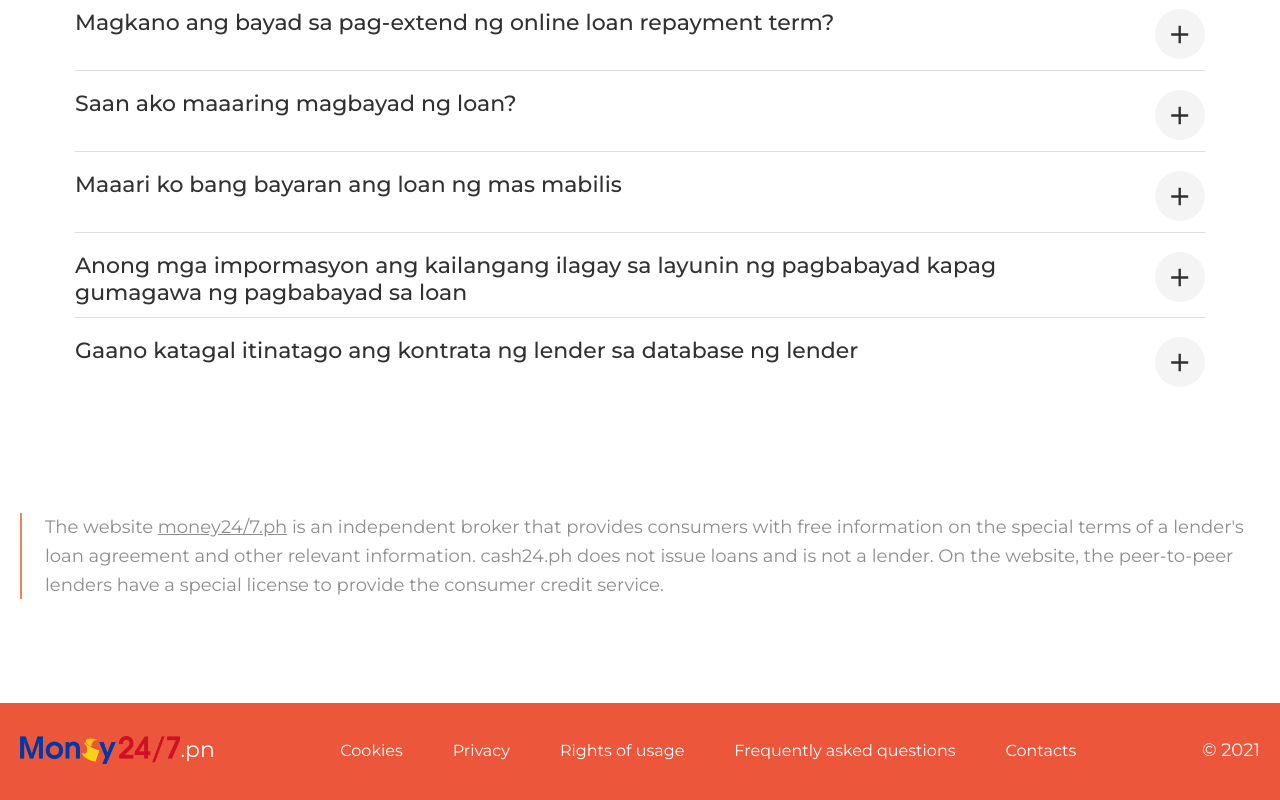
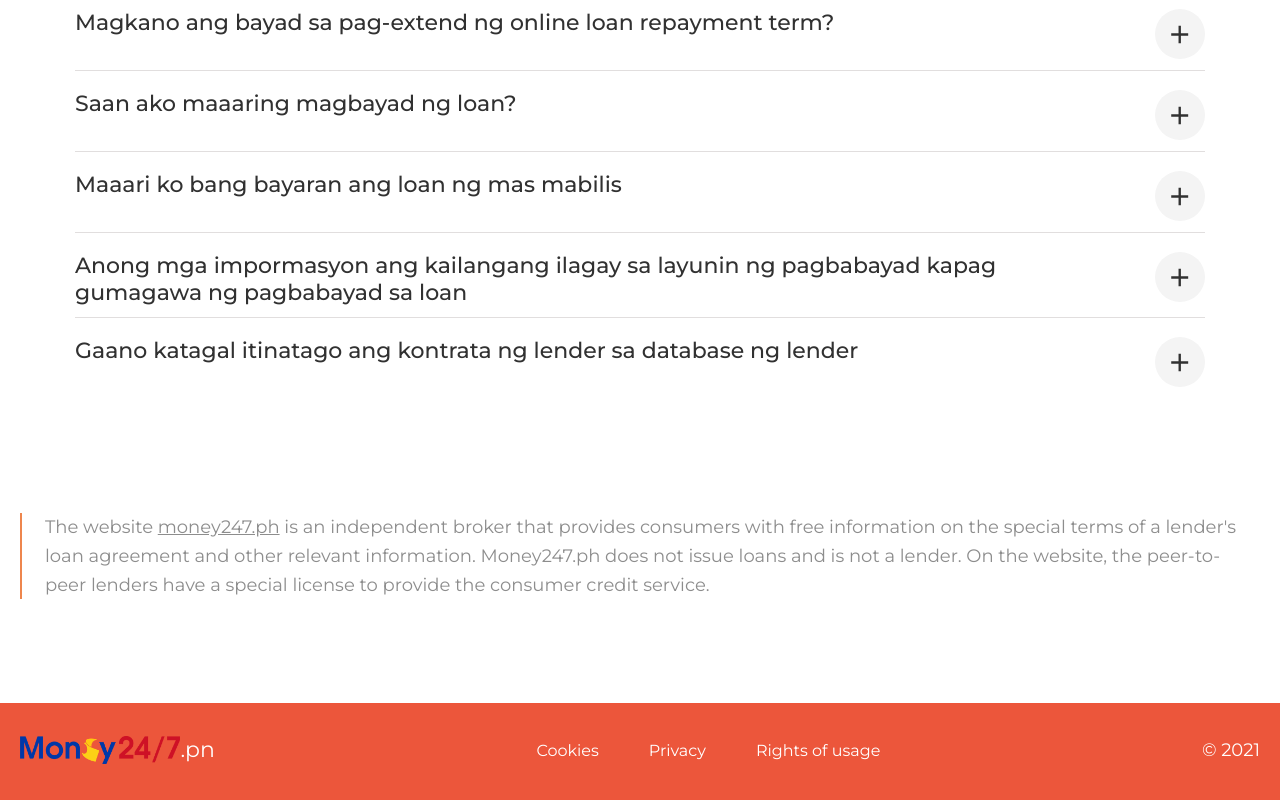
Before and after one commit to Maggoff/money247, a plain HTML site: page index.html in a window 1280 px wide. Shown: the part 6806-7606 px from the top of the page. Drawn offline with nearby package versions, Linux system fonts and the light colour scheme.

Commit message:
Ще правки

```diff
--- a/index.html
+++ b/index.html
@@ -852,7 +852,7 @@
   <section class="notification">
     <div class="container">
       <div class="notification-item">
-        <p>The website <a style="text-decoration: underline;" href="https://money247.ph/">money24/7.ph</a> is an independent broker that provides consumers with free information on the special terms of a lender's loan agreement and other relevant information. cash24.ph does not issue loans and is not a lender. On the website, the peer-to-peer lenders have a special license to provide the consumer credit service.</p>
+        <p>The website <a style="text-decoration: underline;" href="https://money247.ph/">money247.ph</a> is an independent broker that provides consumers with free information on the special terms of a lender's loan agreement and other relevant information. Money247.ph does not issue loans and is not a lender. On the website, the peer-to-peer lenders have a special license to provide the consumer credit service.</p>
       </div>
     </div>
   </section>
@@ -867,8 +867,6 @@
         <a href="#" class="footer-nav__link"> Cookies </a>
         <a href="#" class="footer-nav__link"> Privacy </a>
         <a href="#" class="footer-nav__link"> Rights of usage </a>
-        <a href="#" class="footer-nav__link"> Frequently asked questions </a>
-        <a href="#" class="footer-nav__link"> Contacts </a>
       </nav>
       <div class="copyright">
         © 2021
```
